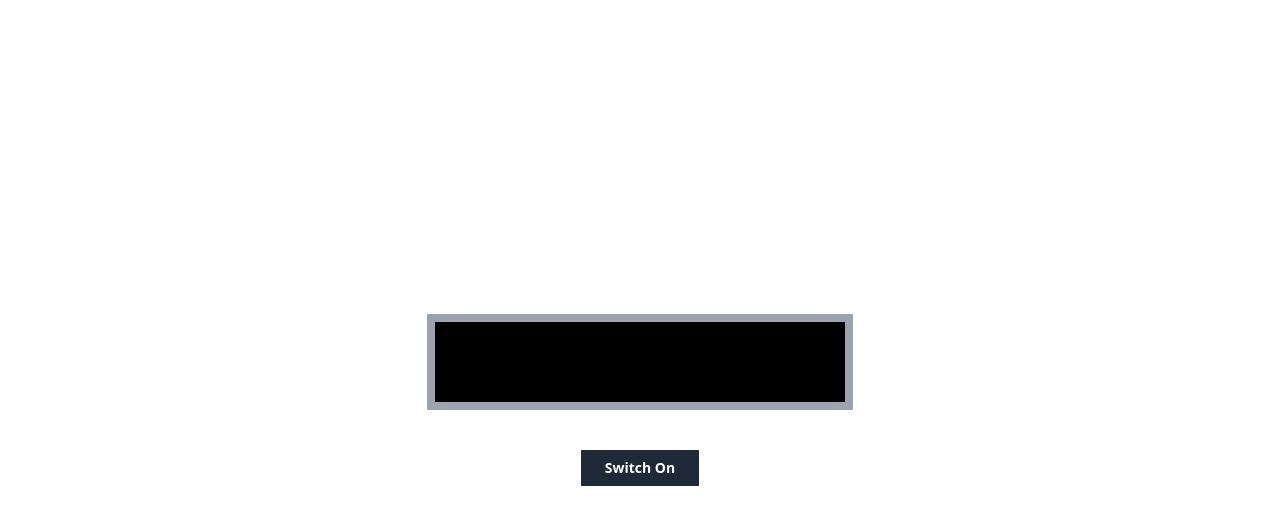
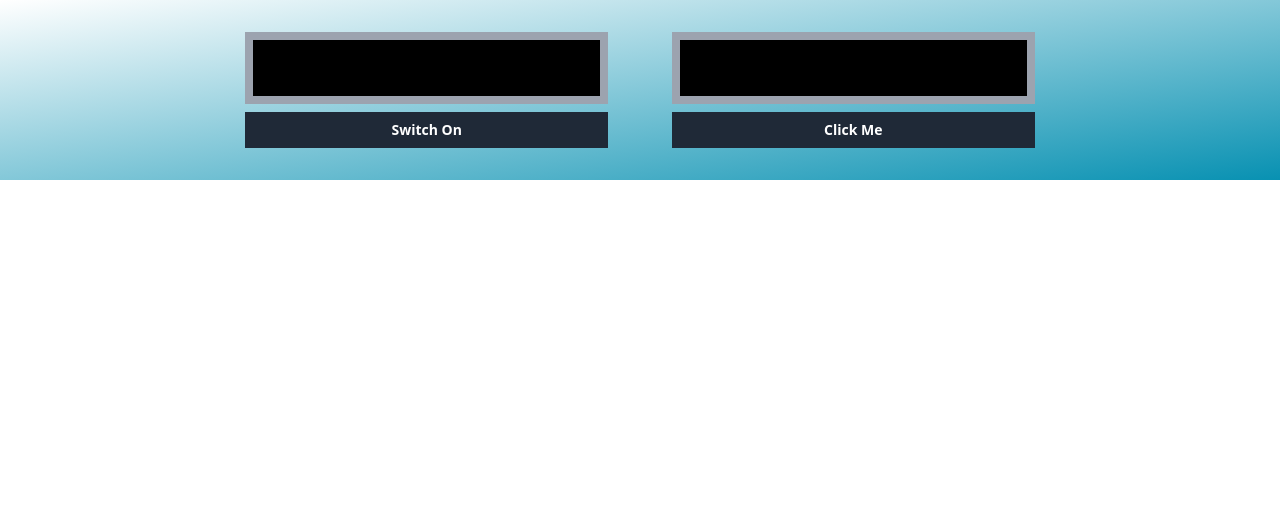
Before and after one commit to JohnBashombe/state-management-nextjs-recoil, a Next.js app: page / in a window 1280 px wide. Shown: the top 524 px of the page. Built offline with nearby package versions, Linux system fonts and the light colour scheme.

Commit message:
state management...

```diff
--- a/components/InputText.tsx
+++ b/components/InputText.tsx
@@ -1,3 +1,5 @@
+// will be used later in the form validation
+
 import { IText } from '../libraries/types';
 
 export const TextField = ({ label, type, required }: IText): JSX.Element => {
--- a/pages/index.tsx
+++ b/pages/index.tsx
@@ -1,7 +1,5 @@
 import { NextPage } from 'next';
 import React, { useState } from 'react';
-// import { TextField } from '../components/InputText';
-
 /**
  * @author Ntavigwa Bashombe
  * @since 0.001
@@ -12,49 +10,55 @@ import React, { useState } from 'react';
  * @version 1.0.0
  */
 const Home: NextPage = (): JSX.Element => {
-  // const [name, setName] = useState('jojo');
   const [isOn, setIsOn] = useState<boolean>(false);
-  // const [isYou, setIsYou] = useState<string>('jojo');
-
-  // const onSignUp = (e: FormEvent<HTMLFormElement>) => {
-  //   e.preventDefault();
-  //   console.log(name);
-  //   setName('Kimkya');
-  //   console.log(name);
-  // };
-
+  const [isActiveted, setIsActiveted] = useState<boolean>(false);
   console.log(isOn);
+  console.log(isActiveted);
 
   return (
-    <div className='flex flex-col space-y-10 w-full h-full justify-center items-center min-h-screen text-gray-900'>
-      {isOn ? <span>We have switched on now</span> : null}
+    <div>
+      <div className='text-gray-600 bg-gradient-to-tl from-cyan-600 font-bold justify-center flex flex-col-2'>
+        <div className='flex flex-col space-y-2 w-1/3 p-8'>
           <div
             className={
-          `w-1/3 border-8 p-10 space-y-10 ` +
+              `border-8 p-7 space-y-3 justify-center items-center ` +
               (isOn ? 'border-red-800 bg-red-300' : 'border-gray-400 bg-black')
             }
-      />
+          >
+            {isOn ? <span>...we have switched On now!</span> : null}
+          </div>
           <button
             onClick={() => {
               setIsOn(!isOn);
-          // setIsYou('new jojo');
             }}
-        className='bg-gray-800 text-white text-sm font-bold px-6 py-2'
+            className='bg-gray-800 text-white text-sm font-bold py-2'
           >
             {isOn ? 'Switch Off' : 'Switch On'}
           </button>
-      {/* <p className='text-center text-5xl font-bold'>Sign Up</p> */}
-      {/* <form onSubmit={onSignUp} className='space-y-4'>
-          <TextField label='Username' type='text' required={true} />
-          <TextField label='Full Name' type='text' required={false} />
-          <TextField label='Email' type='email' required={true} />
-          <TextField label='Password' type='password' required={true} />
-          <div className='py-10 w-full flex justify-center'>
-            <button className='bg-green-800 text-white text-sm font-bold px-6 py-2'>
-              Sign Up
+        </div>
+        <div className='flex flex-col space-y-2 w-1/3 p-8'>
+          <div
+            className={
+              `border-8 p-7 space-y-3 ` +
+              (isActiveted
+                ? 'border-gray-300 bg-white'
+                : 'border-gray-400 bg-black')
+            }
+          >
+            {isActiveted ? (
+              <span className='text-xl'>You switched me On!</span>
+            ) : null}
+          </div>
+          <button
+            onClick={() => {
+              setIsActiveted(!isActiveted);
+            }}
+            className='bg-gray-800 text-white text-sm font-bold py-2'
+          >
+            {isActiveted ? 'Switch Me Off' : 'Click Me'}
           </button>
         </div>
-        </form> */}
+      </div>
     </div>
   );
 };
```
Lines whose indentation alone changed are shown as unchanged.
